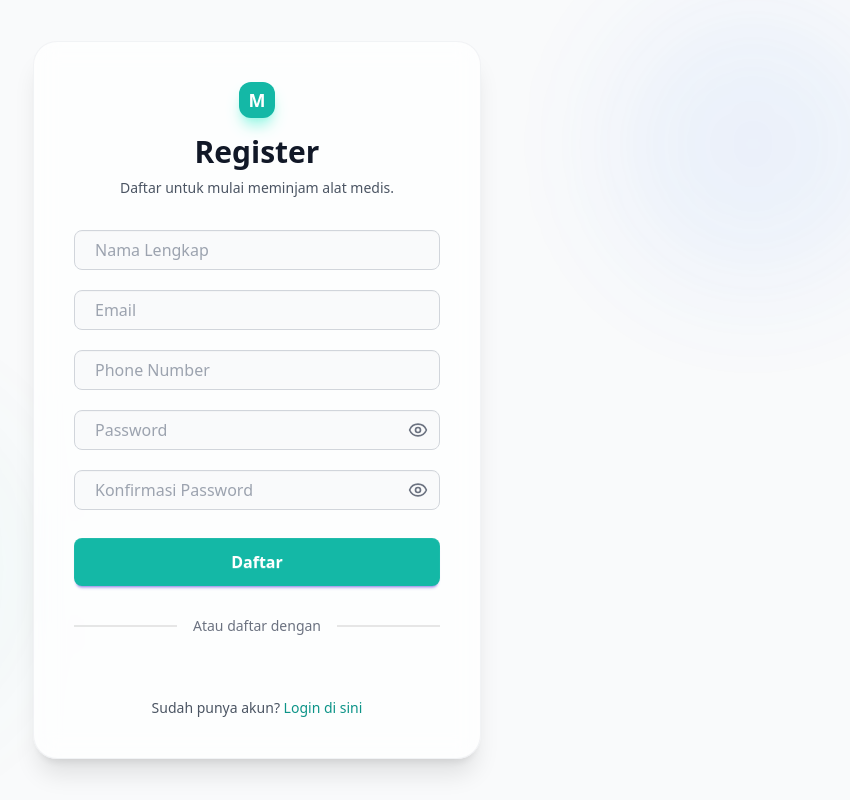
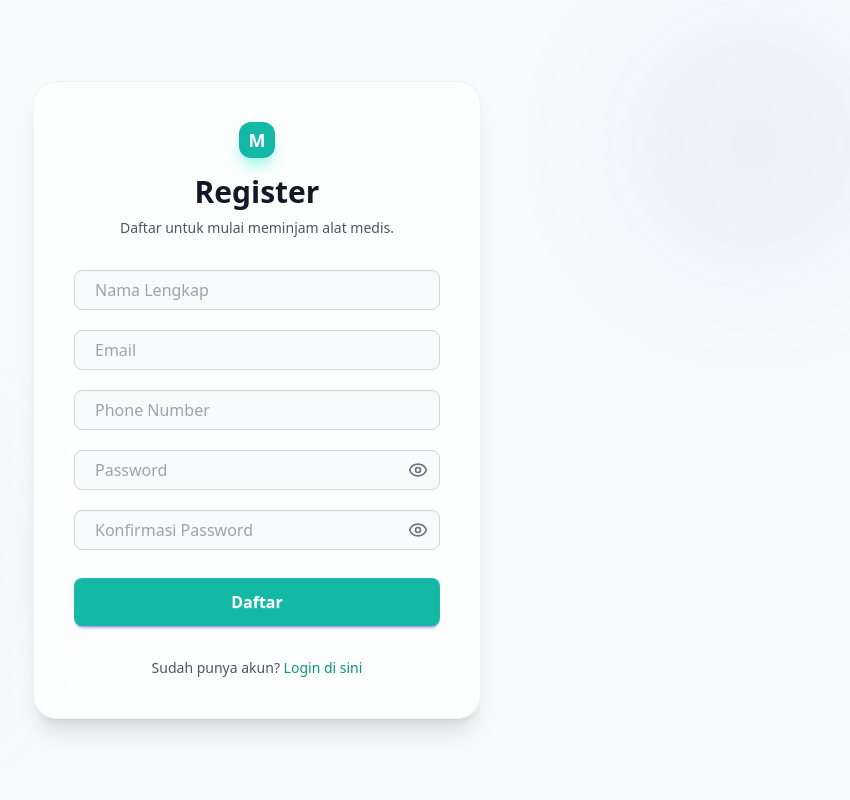
Before and after one commit to mrestuab/medisLink, a React app in the folder frontend/: page /register in a window 1280 px wide. Shown: the whole page, without its empty margins (383-1233 px from the left). Built offline with nearby package versions, Linux system fonts and the light colour scheme; the HTML template or start-up script is replaced by a standard one.

Commit message:
delete typo

```diff
--- a/frontend/src/pages/LoginPage.jsx
+++ b/frontend/src/pages/LoginPage.jsx
@@ -130,8 +130,6 @@ const LoginPage = () => {
           </div>
         </form>
 
-        <div className="divider text-sm text-gray-500 my-8 w-full text-center">Atau masuk dengan</div>
-
         <p className="mt-8 text-center text-sm text-gray-600">
           Belum punya akun?{' '}
           <Link to="/register" className="font-medium text-teal-600 hover:underline">
--- a/frontend/src/pages/RegisterPage.jsx
+++ b/frontend/src/pages/RegisterPage.jsx
@@ -173,8 +173,6 @@ const RegisterPage = () => {
           </div>
         </form>
 
-        <div className="divider text-sm text-gray-500 my-8 w-full text-center">Atau daftar dengan</div>
-
         <p className="mt-8 text-center text-sm text-gray-600 w-full">
           Sudah punya akun?{' '}
           <Link to="/login" className="font-medium text-teal-600 hover:underline">
```
